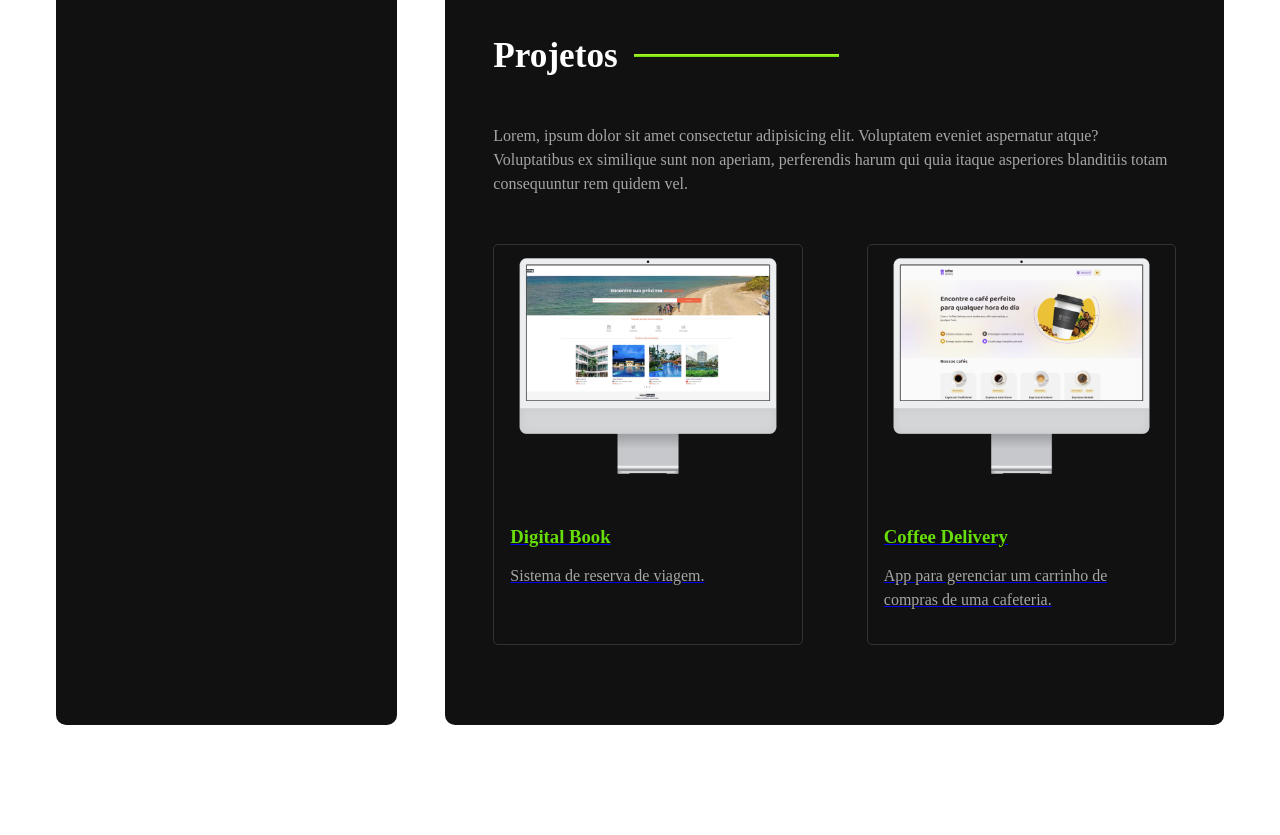
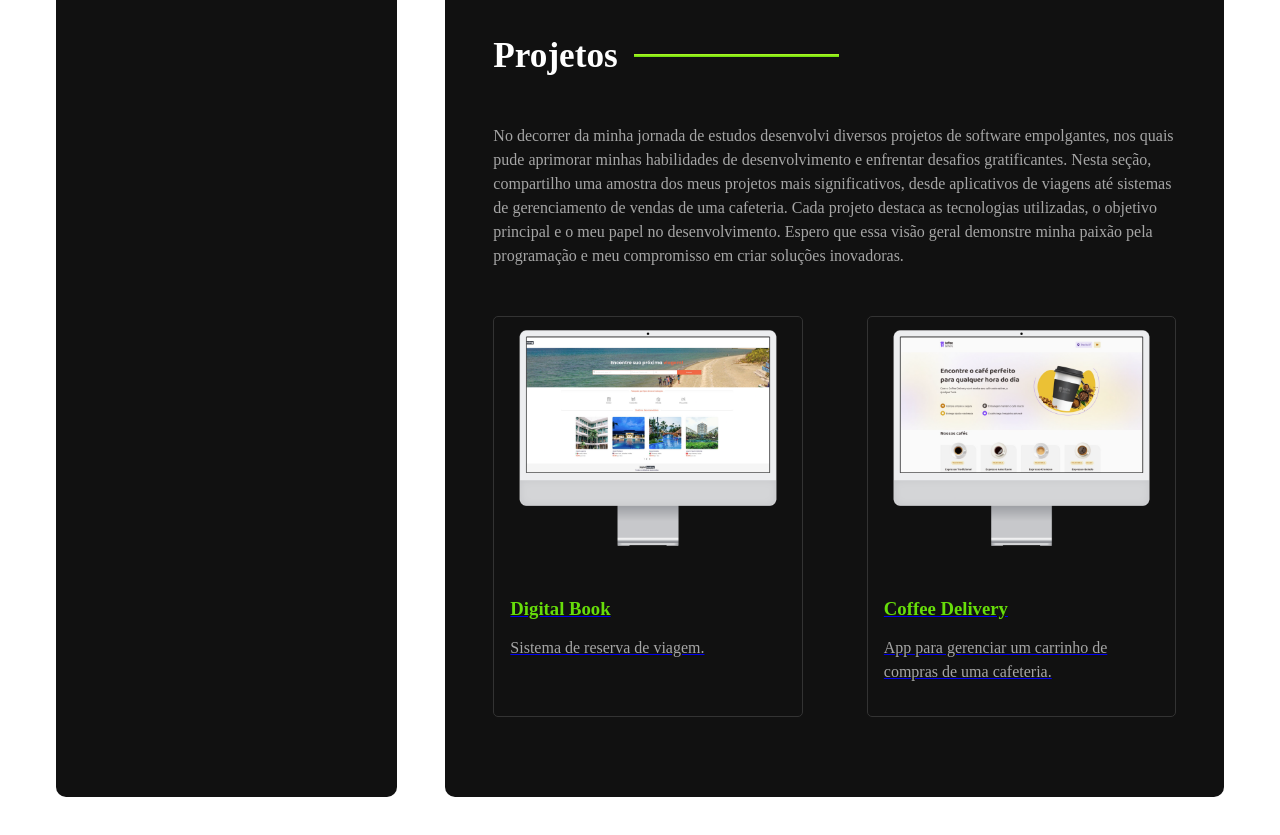
Before and after one commit to edimilsonbraz/app-portfolio, a React (Vite) app: page / in a window 1280 px wide. Shown: the part 3320-4155 px from the top of the page. Before the commit the page ends 4101 px from the top, so only its background shows below. Built offline with nearby package versions, Linux system fonts and the light colour scheme; the HTML template or start-up script is replaced by a standard one.

Commit message:
:memo: Update description projects

```diff
--- a/src/components/ProjectsContainer.jsx
+++ b/src/components/ProjectsContainer.jsx
@@ -8,10 +8,7 @@ const Projects = () => {
     <section className="projects-container">
       <h2>Projetos</h2>
       <p>
-        Lorem, ipsum dolor sit amet consectetur adipisicing elit. Voluptatem
-        eveniet aspernatur atque? Voluptatibus ex similique sunt non aperiam,
-        perferendis harum qui quia itaque asperiores blanditiis totam
-        consequuntur rem quidem vel.
+      No decorrer da minha jornada de estudos desenvolvi diversos projetos de software empolgantes, nos quais pude aprimorar minhas habilidades de desenvolvimento e enfrentar desafios gratificantes. Nesta seção, compartilho uma amostra dos meus projetos mais significativos, desde aplicativos de viagens até sistemas de gerenciamento de vendas de uma cafeteria. Cada projeto destaca as tecnologias utilizadas, o objetivo principal e o meu papel no desenvolvimento. Espero que essa visão geral demonstre minha paixão pela programação e meu compromisso em criar soluções inovadoras.
       </p>
 
       <div className="projects-grid">
```
